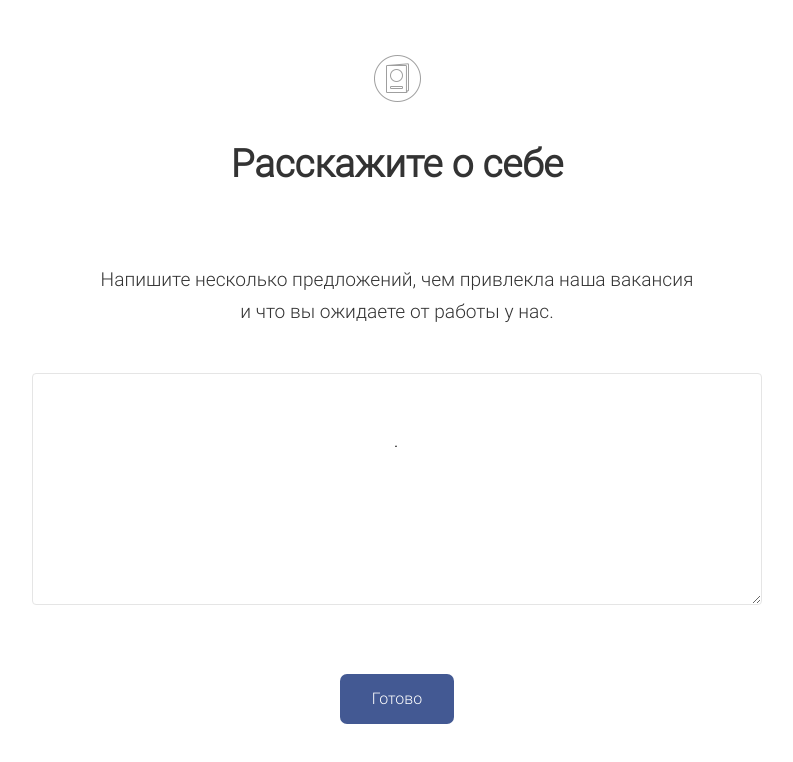
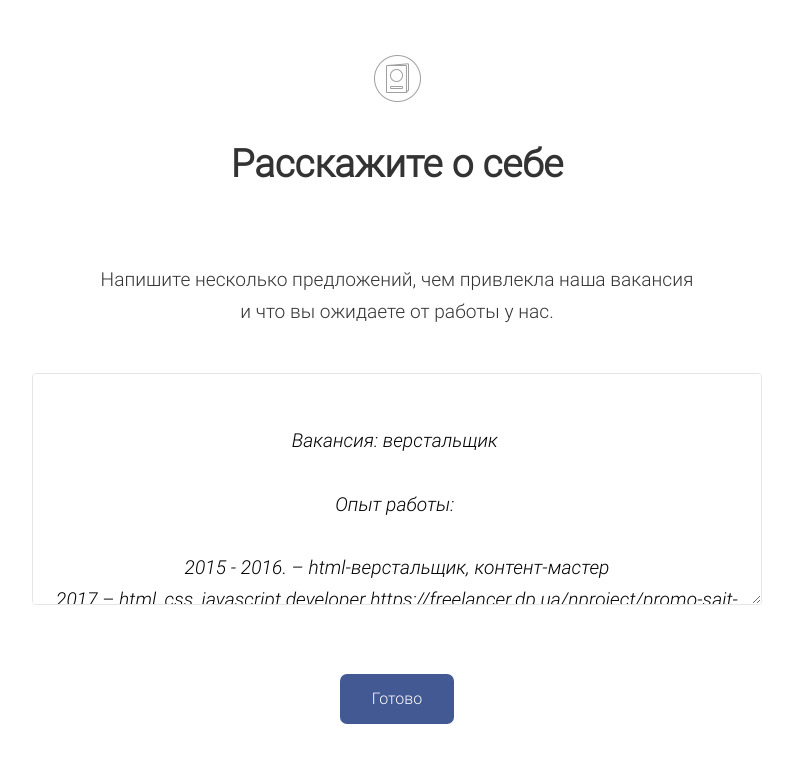
Before and after one commit to Konstant94/konstant94.github.io, a plain HTML site: page index.html in a window 1280 px wide. Shown: the part 1628-2390 px from the top of the page, without its empty margins (243-1036 px from the left). Drawn offline with Linux system fonts and the light colour scheme.

Commit message:
Add files via upload

```diff
--- a/index.html
+++ b/index.html
@@ -197,7 +197,39 @@
 
 				    <textarea class="form-control textarea" id="exampleFormControlTextarea" rows="6" resize="none">
 
-.</textarea>
+Вакансия: верстальщик
+
+Опыт работы:
+
+2015 - 2016. – html-верстальщик, контент-мастер
+2017 – html, css, javascript developer https://freelancer.dp.ua/nproject/promo-sajt-dlya-vafel-kvadratini-ot-svitoch/#prettyPhoto
+2018 – верстка и доработка сайтов
+
+ Выполняемые обязанности:
+	HTML верстка
+	нарезка дизайна
+	поддержка и обновление сайта
+	сканирование и обработка изображений и текстов
+	оптимизация сайтов
+	настройка, поддержка и обновление сайтов на CMS Wordpress
+	HTML-верстка PSD-макетов
+	наполнение контентом
+
+Знания и навыки:
+
+	отличное знание Windows/Mac на уровне опытного пользователя
+	дизайнерские программы: Пакет Adobe (Photoshop, Illustrator), Inskape, Sketch
+	HTML, CSS, Bootstrap, Flex верстка;  Javascript, jQuery
+	Работа с Sass, Gulp
+	обработка изображений и составление коллажей в Adobe Photoshop
+	полное понимание работы интерактивных сайтов и методов их построения
+	нарезка дизайн-макетов сайтов
+	начальный дизайн сайтов
+	опыт кроссбраузерной и адаптивной верстки
+	иностранные языки: английский (Upper Intermediate)
+Дополнительная информация: коммуникабельность, усидчивость, обязательность, обучаемость, пунктуальность‚ ответственность‚ внимательность‚ исполнительность.
+
+</textarea>
 				  </div>
 				  <button type="submit" class="btn ">Готово	</button>
 					</form>
```
